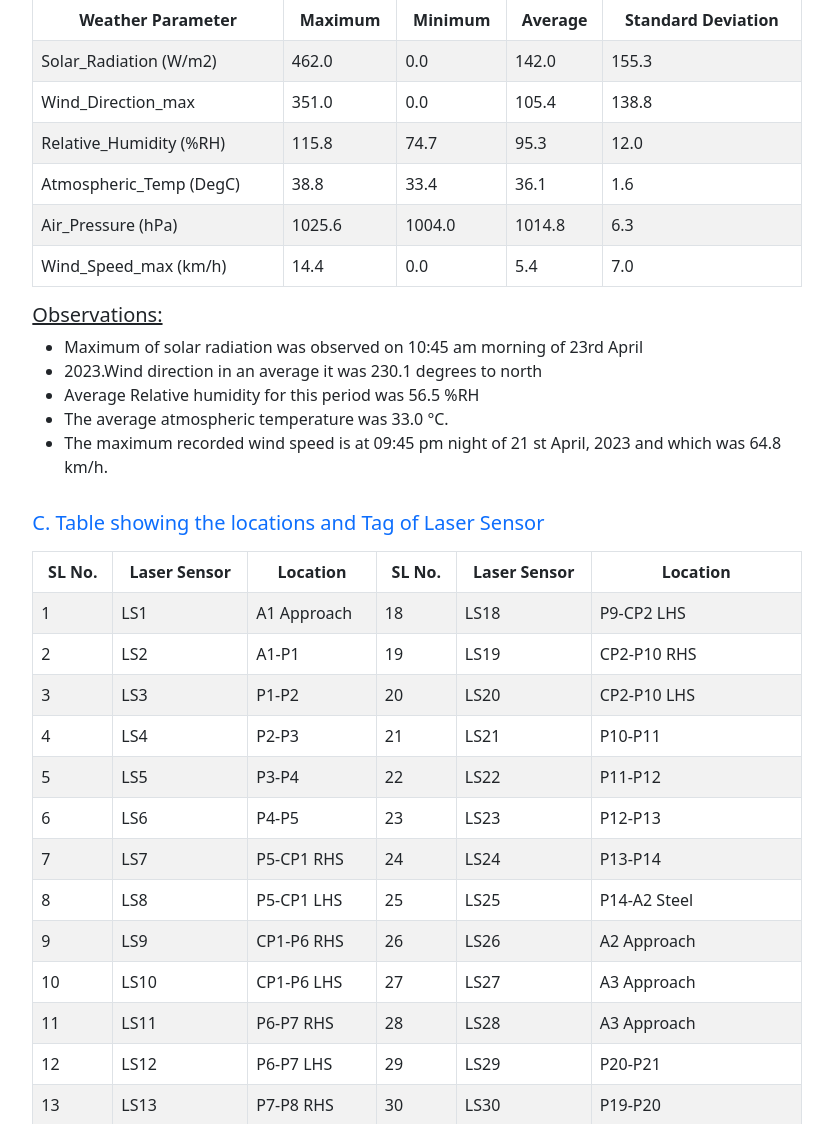
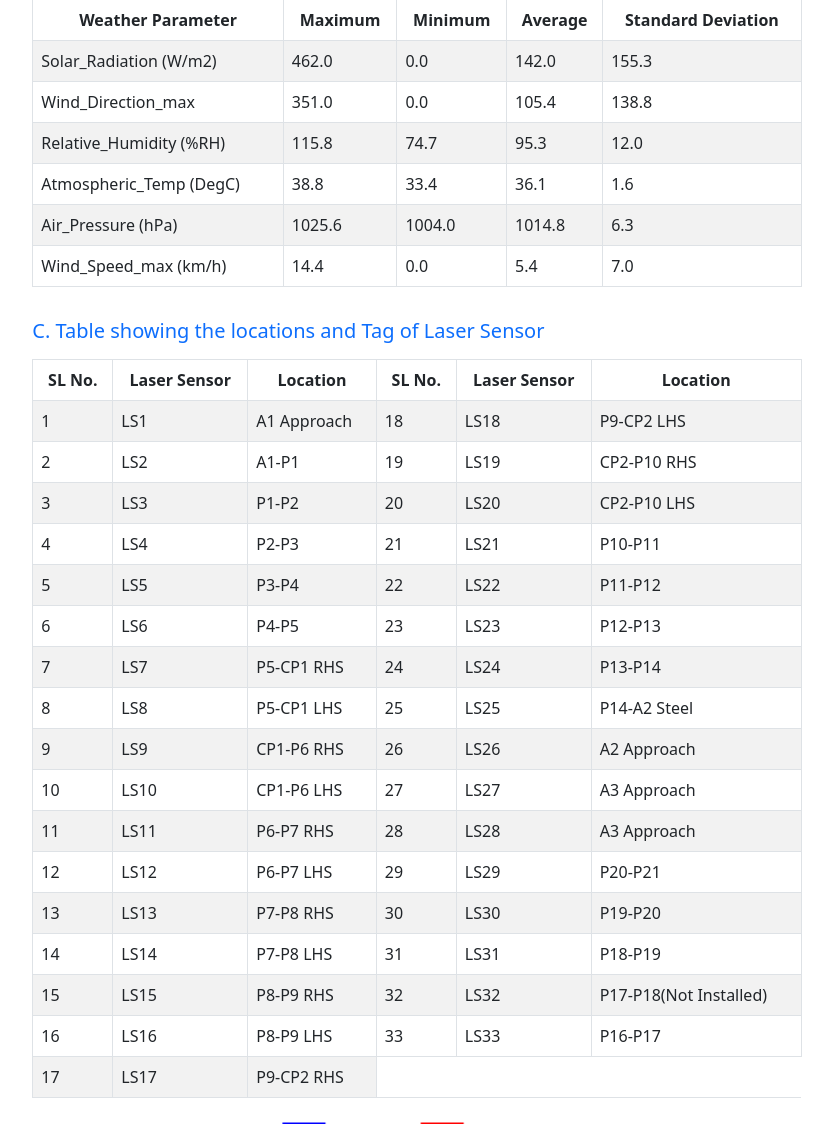
Before and after one commit to mr-teslaa/drishti-data-analize-automation, a Flask app: page / in a window 1280 px wide. Shown: the part 902-2026 px from the top of the page, without its empty margins (223-1056 px from the left). Run offline with Flask 3, Linux system fonts and the light colour scheme; some libraries are stand-ins or nearby versions.

```diff
--- a/application/templates/home.html
+++ b/application/templates/home.html
@@ -125,27 +125,6 @@ BHMS Report of New Tallah ROB (Hemanta Setu) &nbsp; Summery Report &nbsp; &nbsp;
                 </tbody>
             </table>
         </div>
-
-        <!-- ======= START Obserbation Section ======= -->
-        <div class="Observations-section">
-            <h5>
-                <u>Observations:</u>
-            </h5>
-            <ul>
-                <li>
-                    Maximum of solar radiation was observed on 10:45 am morning of 23rd
-                    April
-                </li>
-                <li>2023.Wind direction in an average it was 230.1 degrees to north</li>
-                <li>Average Relative humidity for this period was 56.5 %RH</li>
-                <li>The average atmospheric temperature was 33.0 °C.</li>
-                <li>
-                    The maximum recorded wind speed is at 09:45 pm night of 21 st April,
-                    2023 and which was 64.8 km/h.
-                </li>
-            </ul>
-        </div>
-        <!-- ======= END Obserbation Section ======= -->
 
         <!-- ======= END Weather conditions Summary during the reporting period ======= -->
 
@@ -428,18 +407,6 @@ BHMS Report of New Tallah ROB (Hemanta Setu) &nbsp; Summery Report &nbsp; &nbsp;
                 </tbody>
             </table>
         </div>
-        <!-- ======= START Obserbation Section ======= -->
-        <div class="Observations-section">
-            <h5>
-                <u>Observations:</u>
-            </h5>
-            <p>
-                No significant deflection was observed on this monitoring period. The trend portrays the condition of
-                traffic on the bridge. In case of Laser sensor LS 27 the laser sensor that is installed on P21 A3 span
-                in it’s target some garbage had got stagnant there.
-            </p>
-        </div>
-        <!-- ======= END Obserbation Section ======= -->
         <!-- ======= END Summary of Laser Sensor ======= -->
 
         <!-- ======= START Table showing the locations and Tag of Accelerometers ======= -->
@@ -1258,22 +1225,6 @@ BHMS Report of New Tallah ROB (Hemanta Setu) &nbsp; Summery Report &nbsp; &nbsp;
                 </tbody>
             </table>
         </div>
-
-        <h5 class="my-4 text-primary">
-            P. Summary of Corrosion.
-        </h5>
-        <p>
-            Some maintenance work was carried out on a workstation of control room; therefore, some data of accelerometers & Laser sensors were missed.The changes recorded by strain gauges are negligible, in some of the cases the spikes define the running load of traffic.
-        </p>
-        <p>
-            In case of Laser sensors and accelerometers they portray the condition of traffic on the bridge. In case of some laser sensors the targets maybe disturbed by the local people.
-        </p>
-        <p>
-            The corrosion monitoring system records a negligible value.
-        </p>
-        <p>
-            DL1 can record and upload the data on 30 minutes interval only.
-        </p>
         <!-- ====== END Corrision ========  -->
     </div>
 
```
